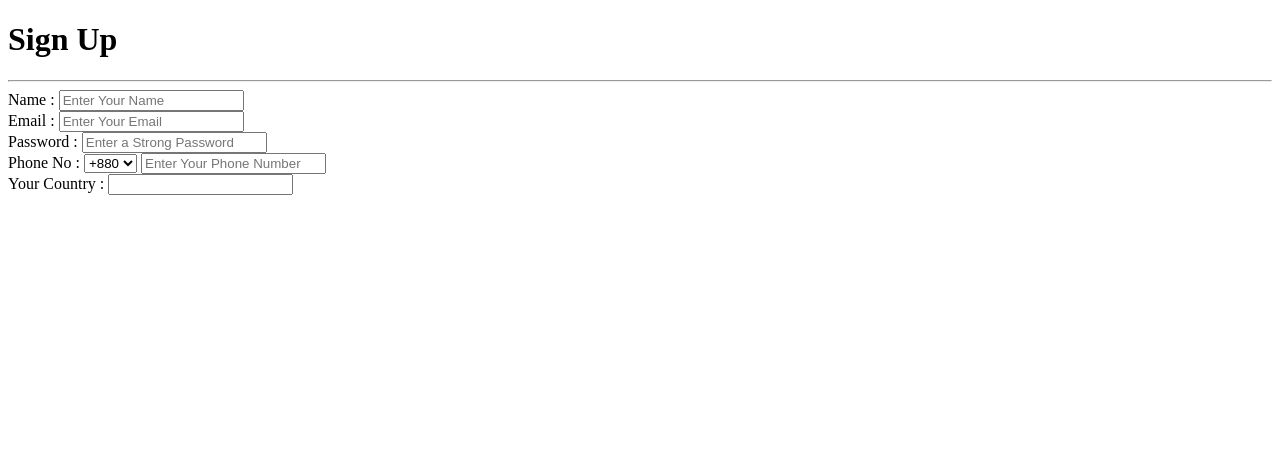
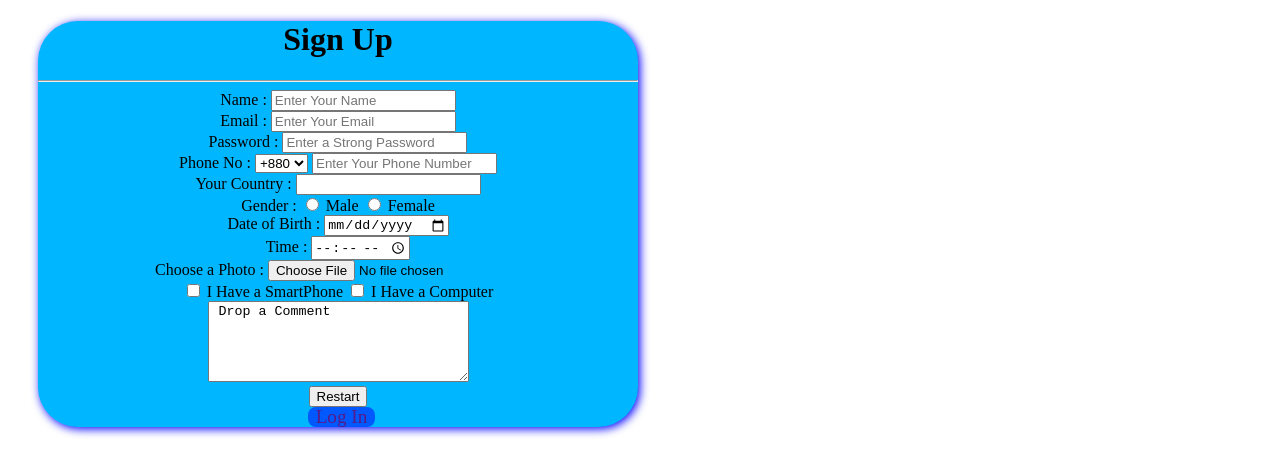
Before and after one commit to Avro-Nill/My-first-repository, a plain HTML site: page index.html in a window 1280 px wide. Drawn offline with Linux system fonts and the light colour scheme.

Commit message:
finishing the form

```diff
--- a/index.html
+++ b/index.html
@@ -3,6 +3,7 @@
 <head>
     <meta charset="UTF-8">
     <meta name="viewport" content="width=device-width, initial-scale=1.0">
+    <link rel="stylesheet" href="style.css">
     <title>My first repository</title>
 </head>
 <body>
@@ -10,10 +11,10 @@
         <h1>Sign Up</h1>
         <hr>
         <label for="user"> Name :</label>
-        <input type="text" id="user" placeholder="Enter Your Name">
+        <input type="text" id="user" placeholder="Enter Your Name" required>
         <br>
         <label for="email"> Email :</label>
-        <input type="email" name="user mail" id="email" placeholder="Enter Your Email">
+        <input type="email" name="user mail" id="email" placeholder="Enter Your Email" required>
         <br>
         <label for="password"> Password :</label>
         <input type="password" name="pass" id="password" placeholder="Enter a Strong Password">
@@ -27,7 +28,7 @@
             <option value="+780">+780</option>
             <option value="+230">+230</option>
         </select>
-        <input type="number" name="phone no" id="phn" placeholder="Enter Your Phone Number">
+        <input type="number" name="phone no" id="phn" placeholder="Enter Your Phone Number" required>
         <br>
         <label for="country"> Your Country :</label>
         <input list="con">
@@ -39,6 +40,32 @@
             <option value="Singapur"> Singapur </option>
             <option value="Argentina"> Argentina </option>
         </datalist>
+        <br>
+        Gender :
+        <input type="radio" name="gender" id="gnd1">
+        <label for="gnd1"> Male </label>
+        <input type="radio" name="gender" id="gnd2">
+        <label for="gnd2"> Female </label>
+        <br>
+        <label for="date"> Date of Birth :</label>
+        <input type="date" name="DOB" id="date">
+        <br>
+        <label for="time"> Time :</label>
+        <input type="time" name="tm" id="time">
+        <br>
+        <label for="file"> Choose a Photo :</label>
+        <input type="file" id="file" name="fl">
+        <br>
+        <input type="checkbox" id="vehicle 1" name="vec">
+        <label for="device 2"> I Have a SmartPhone </label>
+        <input type="checkbox" id="vehicle 2" name="vec">
+        <label for="device 2"> I Have a Computer </label>
+        <br>
+        <textarea name="" id="" cols="30" rows="5"> Drop a Comment</textarea>
+        <br>
+        <input type="reset" value="Restart">
+        <br>
+        <div class="login"><a href=""> Log In </a></div>
     </div>
 </body>
 </html>
--- a/style.css
+++ b/style.css
@@ -0,0 +1,32 @@
+.container{
+    background-color: rgb(0, 183, 255);
+    text-align: center;
+    align-items: center;
+    justify-content: center;
+    box-shadow: 2px 2px 10px blue;
+    width: 600px;
+    position: relative;
+    margin: 5px 0px 0px 30px;
+    border-radius: 40px;
+}
+a{
+    text-decoration: none;
+}
+.login{
+    background: rgb(0, 89, 255);
+    height: 20px;
+    width: 67px;
+    display: flex;
+    flex-direction: column;
+    justify-content: center;
+    align-items: center;
+    position: relative;
+    margin: 0px 270px;
+    font-size: 1.2rem;
+    border-radius: 8px;
+}
+.login:hover{
+    background-color: blueviolet;
+    color:#fff;
+    animation: forwards 2s;
+}
```
Also changed, not shown: 1 other file.
